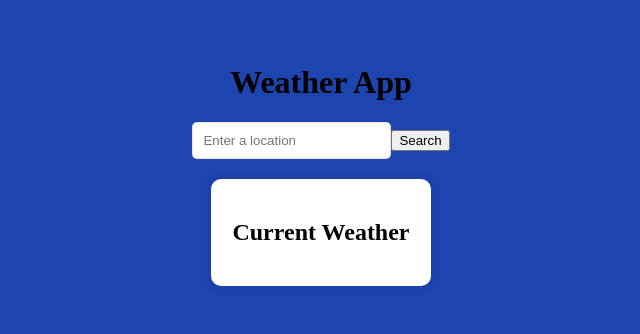
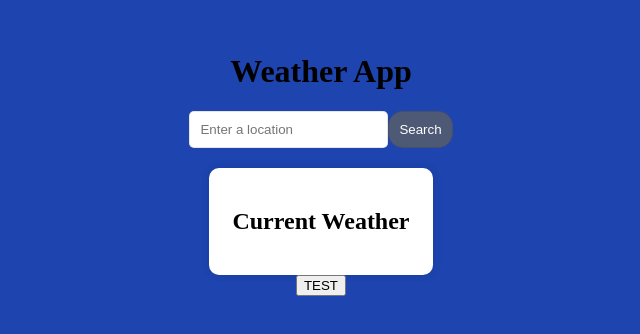
Before and after one commit to Splicid/random-chat, a React (Vite) app: page / in a window 1280 px wide. Shown: the part 236-570 px from the top of the page, without its empty margins (319-959 px from the left). Built offline with nearby package versions, Linux system fonts and the light colour scheme; no server answers.

Commit message:
Researching trie data structure

```diff
--- a/src/App.css
+++ b/src/App.css
@@ -49,12 +49,14 @@ body {
   margin-bottom: 20px;
 }
 
+
+
 .card-submit{
   padding: 10px;
   border-radius: 15px;
   border: 1px solid rgba(0, 0, 0, 0.1);
   margin-bottom: 20px;
-  background-color: rgb(29, 68, 175);
+  background-color: rgb(78, 89, 117);
   color: white;
   cursor: pointer;
 }
--- a/src/App.tsx
+++ b/src/App.tsx
@@ -1,5 +1,6 @@
 import { useState, ChangeEvent  } from 'react';
 import React from 'react'
+import Search from './components/search';
 import './App.css'
 
 const apiKey = import.meta.env.VITE_API_URL;
@@ -46,7 +47,7 @@ class App extends React.Component<{}, myStates> {
           className='search-bar'
           onChange={(e: ChangeEvent<HTMLInputElement>) => this.setState({location: e.target.value})}
            />
-          <button>Search</button>
+          <button className='card-submit'>Search</button>
         </form>
 
         <div className='main-card'>
@@ -62,6 +63,7 @@ class App extends React.Component<{}, myStates> {
             <p></p> // Empty paragraph tag for loading state
           )}
         </div>
+        <Search />
       </div>
     )
   }
--- a/src/components/search.tsx
+++ b/src/components/search.tsx
@@ -3,15 +3,23 @@ import raw from "../../majorCities.txt";
 
 const Search = () => {
 
+    const cities: string[] = []
+
     fetch(raw)
     .then(r => r.text())
     .then(text => {
         const majorCities = text.split("\n")
-        console.log(majorCities)
+        majorCities.forEach(city => {
+            cities.push(city)
+        })
     })
 
+
+
+
+
     return (
-        <div> Test </div>
+        <button> TEST </button>
     )
 }
 
```
Also changed, not shown: TO-DO.txt, majorCities.txt (added).
